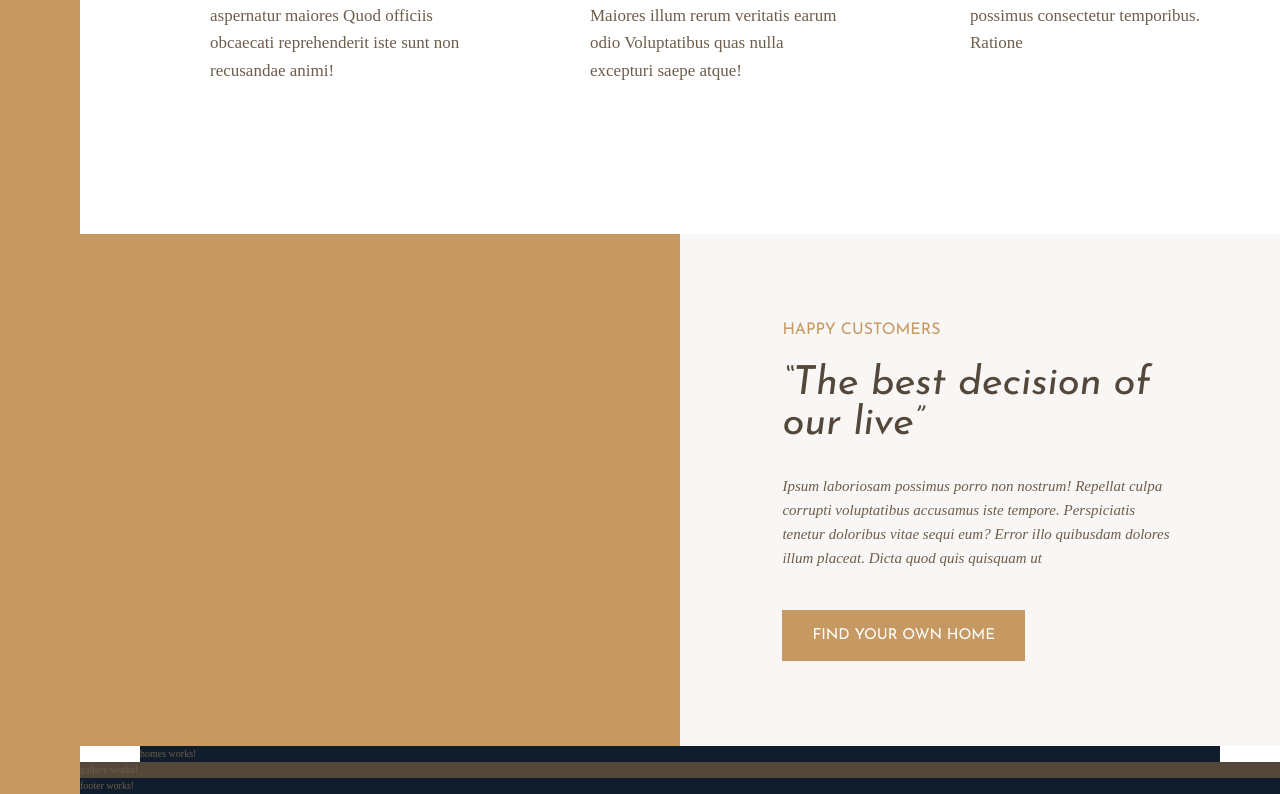
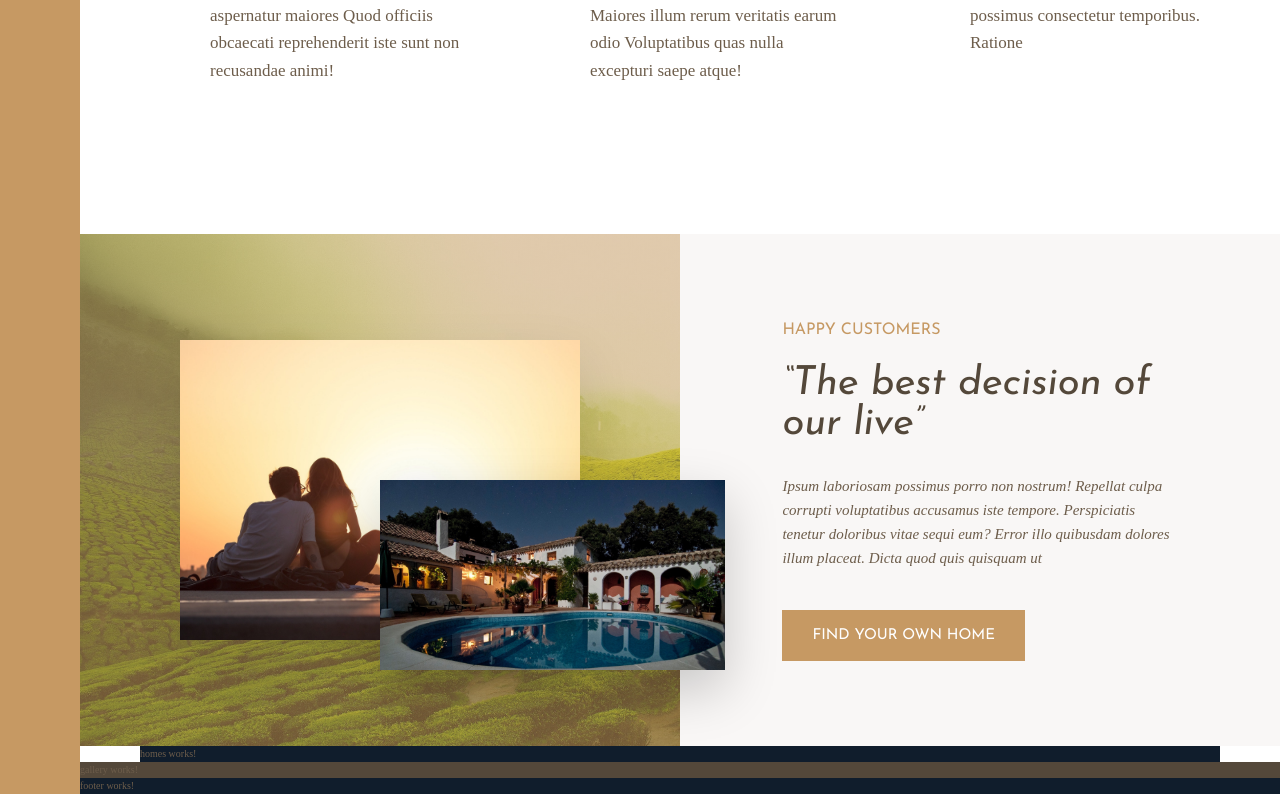
Before and after one commit to nitaicharan/Udemy-ACSSSASSFGAM3, an Angular app: page / in a window 1280 px wide. Shown: the part 1292-2086 px from the top of the page. Built offline with nearby package versions, Linux system fonts and the light colour scheme.

Commit message:
111. Building the Story Section - Part 2
New knowledges:
- gdAlignColumns

```diff
--- a/src/app/container/story-pictures/story-pictures.component.html
+++ b/src/app/container/story-pictures/story-pictures.component.html
@@ -1,2 +1,9 @@
-<div fxFlex class="story__pictures">
+<div
+        fxFlex
+        gdAlignColumns="center center"
+        gdColumns="repeat(6, 1fr)"
+        gdRows="repeat(6, 1fr)"
+        class="story__pictures">
+    <img gdRow="2/6" gdColumn="2/6" class="story__img--1" src="../../assets/img/story-1.jpeg" alt="Couple with new house">
+    <img gdRow="4/6" gdColumn="4/7" class="story__img--2" src="../../assets/img/story-2.jpeg" alt="New house">
 </div>
--- a/src/app/container/story-pictures/story-pictures.component.scss
+++ b/src/app/container/story-pictures/story-pictures.component.scss
@@ -1,5 +1,19 @@
 .story {
+
     &__pictures {
         background-color: var(--color-primary);
+        background-image: linear-gradient(rgba(#c69963,.5),rgba(#c69963,.5)),url("../../../assets/img/back.jpg");
+        background-size: cover;
+    }
+
+    &__img--1 {
+        width: 100%;
+        box-shadow: 0 2rem 5rem rgba(#000, .1);
+    }
+
+    &__img--2 {
+        width: 115%;
+        z-index:20;
+        box-shadow: 0 2rem 5rem rgba(#000, .2);
     }
 }
```
